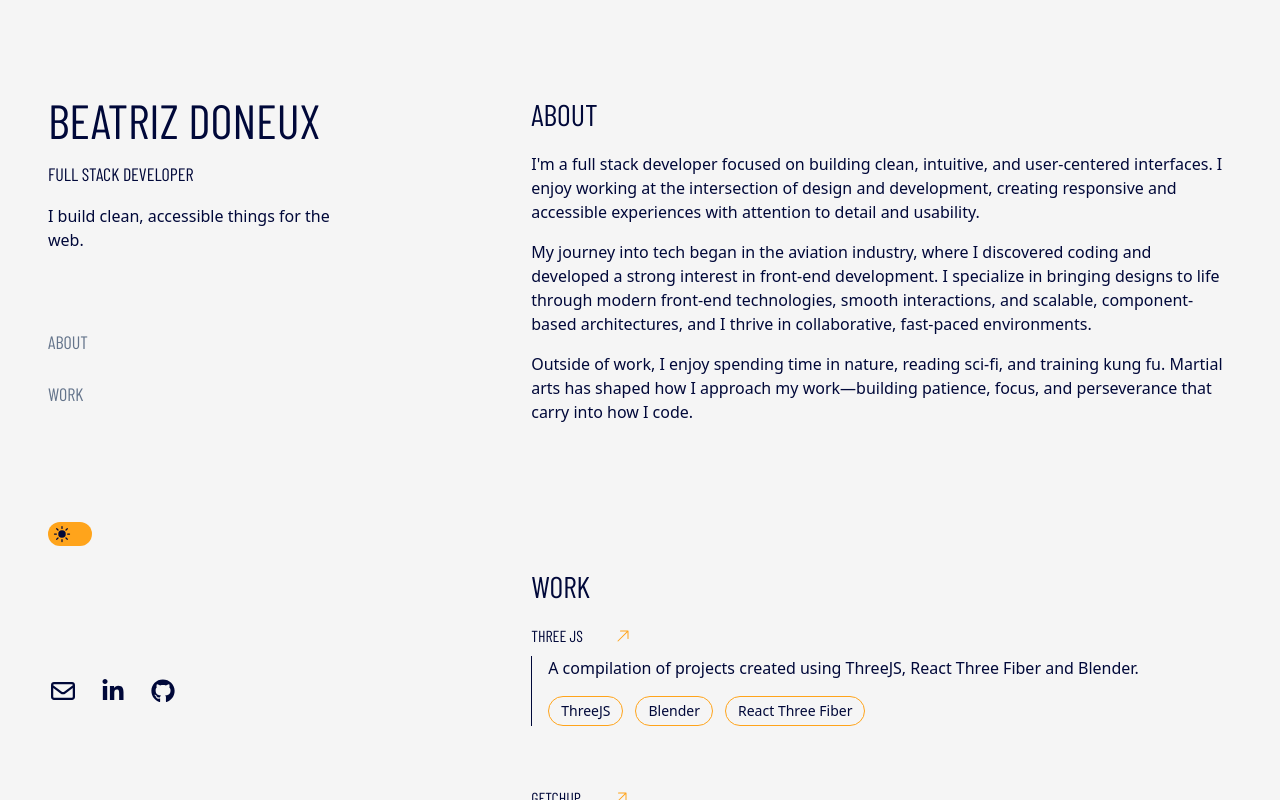
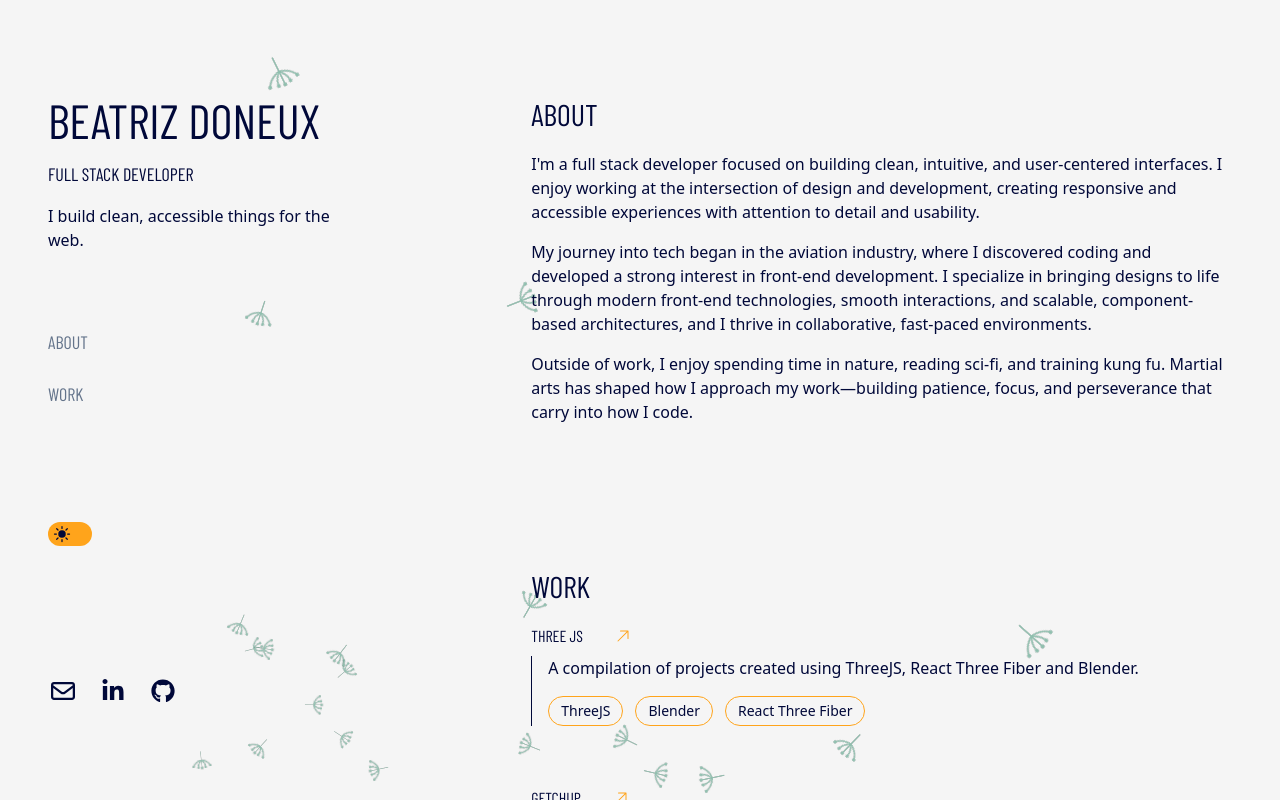
Before and after one commit to beatrizdoneux/beatrizdoneux.github.io, a React (Vite) app: page / in a window 1280 px wide. Built offline with nearby package versions, Linux system fonts and the light colour scheme; a web font is replaced by a local one.

Commit message:
Adds particles

```diff
--- a/package.json
+++ b/package.json
@@ -27,12 +27,14 @@
     "@fortawesome/react-fontawesome": "^3.1.1",
     "@headlessui/react": "^2.2.9",
     "@heroicons/react": "^2.2.0",
+    "@react-three/drei": "^10.7.7",
     "@react-three/fiber": "^9.5.0",
     "@tailwindcss/vite": "^4.1.18",
     "react": "^19.2.4",
     "react-dom": "^19.2.4",
     "react-router-dom": "^7.13.0",
     "tailwindcss": "^4.1.18",
-    "three": "^0.183.0"
+    "three": "^0.183.0",
+    "vite-plugin-glsl": "^1.5.5"
   }
 }
--- a/src/App.jsx
+++ b/src/App.jsx
@@ -1,7 +1,8 @@
-import { Route, Routes } from "react-router-dom"
-import Home from "./components/Home"
 import React from "react"
 import { useState } from "react"
+import { Route, Routes } from "react-router-dom"
+
+import Home from "./components/Home"
 import Experience from "./components/webgl/Experience.jsx"
 
 export const ThemeContext = React.createContext();
--- a/src/components/helpers/DarkModeToggle.jsx
+++ b/src/components/helpers/DarkModeToggle.jsx
@@ -3,6 +3,7 @@ import { Switch } from "@headlessui/react"
 import { SunIcon } from "@heroicons/react/24/solid"
 import { MoonIcon } from "@heroicons/react/24/solid"
 import { useContext } from "react"
+
 import { ThemeContext } from "../../App"
 
 export default function DarkModeToggle() {
--- a/src/components/sections/Footer.jsx
+++ b/src/components/sections/Footer.jsx
@@ -3,7 +3,7 @@ export default function Footer() {
         <footer className="max-w-md pb-16 text-sm sm:pb-0">
             <div className="text-left items-center flex flex-col gap-2 items-start">
                 <p>&copy; Beatriz Doneux</p>
-                <p>Built with React and Tailwind CSS on VSCode, deployed with Vite.</p>
+                <p>Built with React, React Three Fiber and Tailwind CSS on VSCode, deployed with Vite.</p>
             </div>
         </footer>
     )
--- a/src/components/sections/Hero.jsx
+++ b/src/components/sections/Hero.jsx
@@ -1,5 +1,6 @@
+import Icon from "../helpers/Icon"
+
 import DarkModeToggle from "../helpers/DarkModeToggle"
-import Icon from "../helpers/Icon"
 import Navbar from "./Navbar"
 
 export default function Hero() {
--- a/src/components/sections/Work.jsx
+++ b/src/components/sections/Work.jsx
@@ -1,8 +1,7 @@
+import { ArrowUpRightIcon } from "@heroicons/react/24/solid"
+
 import Card from "../helpers/Card"
 import Section from "../helpers/Section"
-import { ArrowUpRightIcon } from "@heroicons/react/24/solid"
-import { Description, Dialog, DialogPanel, DialogTitle } from "@headlessui/react"
-import { useState } from "react"
 
 
 export default function Work() {
--- a/src/components/webgl/Experience.jsx
+++ b/src/components/webgl/Experience.jsx
@@ -1,6 +1,10 @@
-import React, { useContext, useEffect, useMemo } from "react"
+import { useContext, useMemo, useRef } from "react"
+import { Canvas, useThree, useLoader, useFrame } from "@react-three/fiber"
+import { TextureLoader } from "three"
+import * as THREE from "three"
+
 import { ThemeContext } from "../../App"
-import { Canvas } from "@react-three/fiber"
+import seedSvg from "../../assets/seed.svg"
 
 export default function Experience() {
 
@@ -11,24 +15,107 @@ export default function Experience() {
         const rootStyles = getComputedStyle(document.documentElement)
 
         return darkTheme
-        ? rootStyles.getPropertyValue("--color-primary-dark").trim()
-        : rootStyles.getPropertyValue("--color-primary-light").trim()
+            ? rootStyles.getPropertyValue("--color-primary-dark").trim()
+            : rootStyles.getPropertyValue("--color-primary-light").trim()
+
+    }, [darkTheme])
+
+    const sparkleColor = useMemo(() => {
+        const rootStyles = getComputedStyle(document.documentElement)
+
+        return darkTheme
+            ? rootStyles.getPropertyValue("--sparkle-color-dark").trim()
+            : rootStyles.getPropertyValue("--sparkle-color-light").trim()
 
     }, [darkTheme])
 
     return (
+        <Canvas className="fixed top-0 left-0 w-full h-full -z-10" camera={{ fov: 45, near: 0.1, far: 200, position: [2.5, 4, 6] }}>
+            <color args={[bgColor]} attach="background" />
+            <Seeds sparkleColor={sparkleColor} />
+        </Canvas>
+    )
+}
+
+function Seeds({ sparkleColor }) {
+
+    const { viewport } = useThree()
+
+    const count = Math.floor(viewport.width * 3)
+
+    const seeds = useRef([])
+    const texture = useLoader(TextureLoader, seedSvg)
+    texture.colorSpace = THREE.SRGBColorSpace
+
+    // Store movement data per seed
+    const seedData = useRef(
+        [...Array(count)].map(() => ({
+            speed: 0.3 + Math.random() * 0.3,
+            rotationSpeed: 0.5 + Math.random(),
+            driftAmplitude: 0.5 + Math.random() * 0.5,
+            driftOffset: Math.random() * Math.PI * 2,
+            scale: 0.3 + Math.random() * 0.05,
+        }))
+    )
+
+    useFrame((state, delta) => {
+
+        const time = state.clock.elapsedTime
+
+        seeds.current.forEach((seed, i) => {
+            if (!seed) return
+
+            const data = seedData.current[i]
+
+            // Vertical float
+            seed.position.y += delta * data.speed
+
+            // Reset when too high
+            if (seed.position.y > viewport.height / 2) {
+
+                // Reset vertical position to bottom
+                seed.position.y = -viewport.height
+
+                // Randomize horizontal position
+                seed.position.x = (Math.random() - 0.5) * viewport.width
+
+                // Randomize speed
+                data.speed = 0.3 + Math.random() * 0.3
+            }
+
+            // Side drift
+            seed.position.x +=
+                Math.sin(time + data.driftOffset) *
+                data.driftAmplitude *
+                delta *
+                0.5
+
+            // Z rotation
+            seed.material.rotation += delta * data.rotationSpeed
+        })
+    })
+
+    return (
         <>
-            <Canvas
-                className="fixed top-0 left-0 w-full h-full -z-10"
-                camera={{
-                    fov: 45,
-                    near: 0.1,
-                    far: 200,
-                    position: [2.5, 4, 6]
-                }}>
-
-                <color args={[bgColor]} attach='background' />
-            </Canvas>
+            {[...Array(count)].map((value, index) =>
+                <sprite
+                    key={index}
+                    ref={(element) => { seeds.current[index] = element }}
+                    position={[
+                        (Math.random() - 0.5) * 20,
+                        (Math.random() - 0.5) * 20,
+                        0
+                    ]}
+                    scale={seedData.current[index].scale}
+                >
+                    <spriteMaterial
+                        map={texture}
+                        color={sparkleColor}
+                        transparent
+                    />
+                </sprite>
+            )}
         </>
     )
+
 }
--- a/src/index.jsx
+++ b/src/index.jsx
@@ -1,7 +1,8 @@
 import ReactDOM from "react-dom/client"
+import { BrowserRouter } from "react-router-dom"
+
 import App from "./App.jsx"
 import "./style.css"
-import { BrowserRouter } from "react-router-dom"
 
 
 const rootElement = document.getElementById("root")
--- a/src/style.css
+++ b/src/style.css
@@ -17,6 +17,9 @@
     --color-accent-1: #005082; /*blue*/
     --color-accent-2: #FFA41B; /*orange*/
     --color-gray: #64748B;
+
+    --sparkle-color-light: #76B39D; /*teal*/
+    --sparkle-color-dark: #005082; /*light blue*/
 
     --font-title: "Barlow Condensed", sans-serif;
     --font-body: "Raleway", sans-serif;
```
Also changed, not shown: src/assets/seed.svg (added), 1 other file (tests, documents, lock files or other folders).
